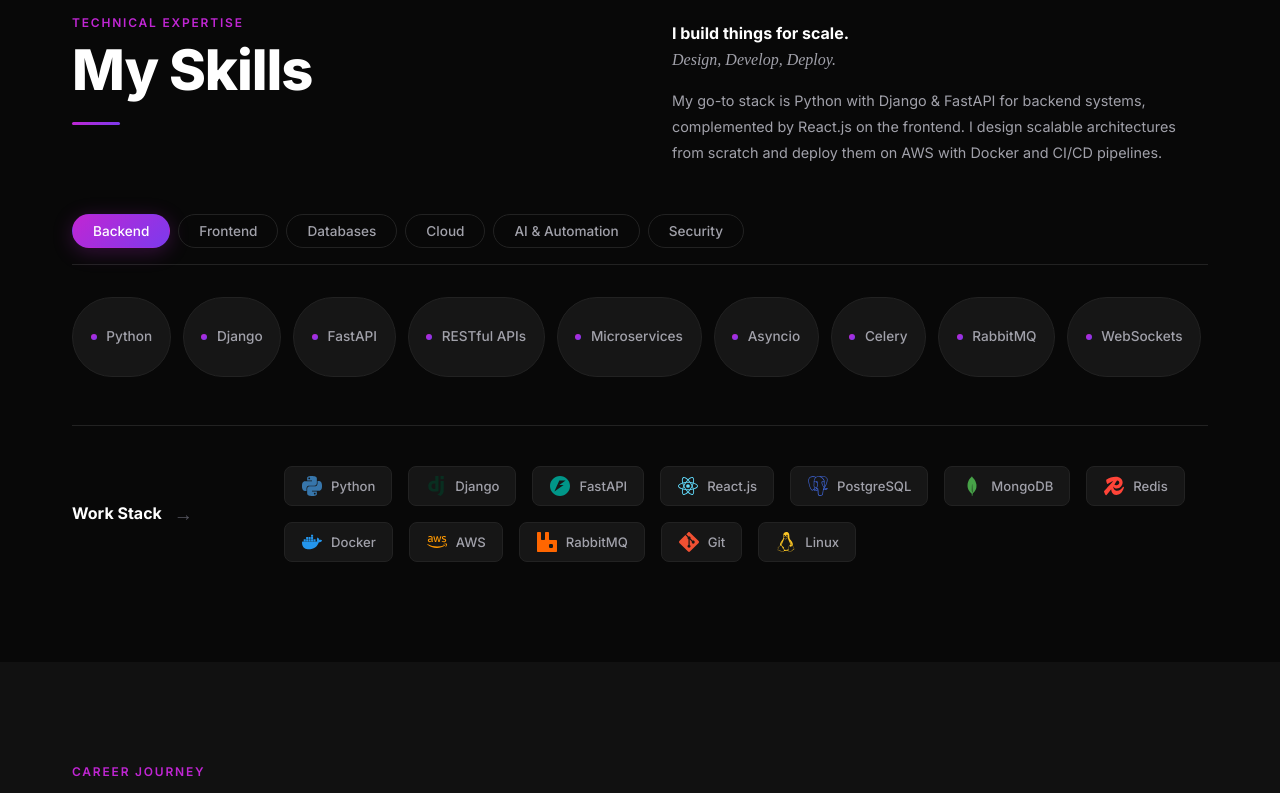
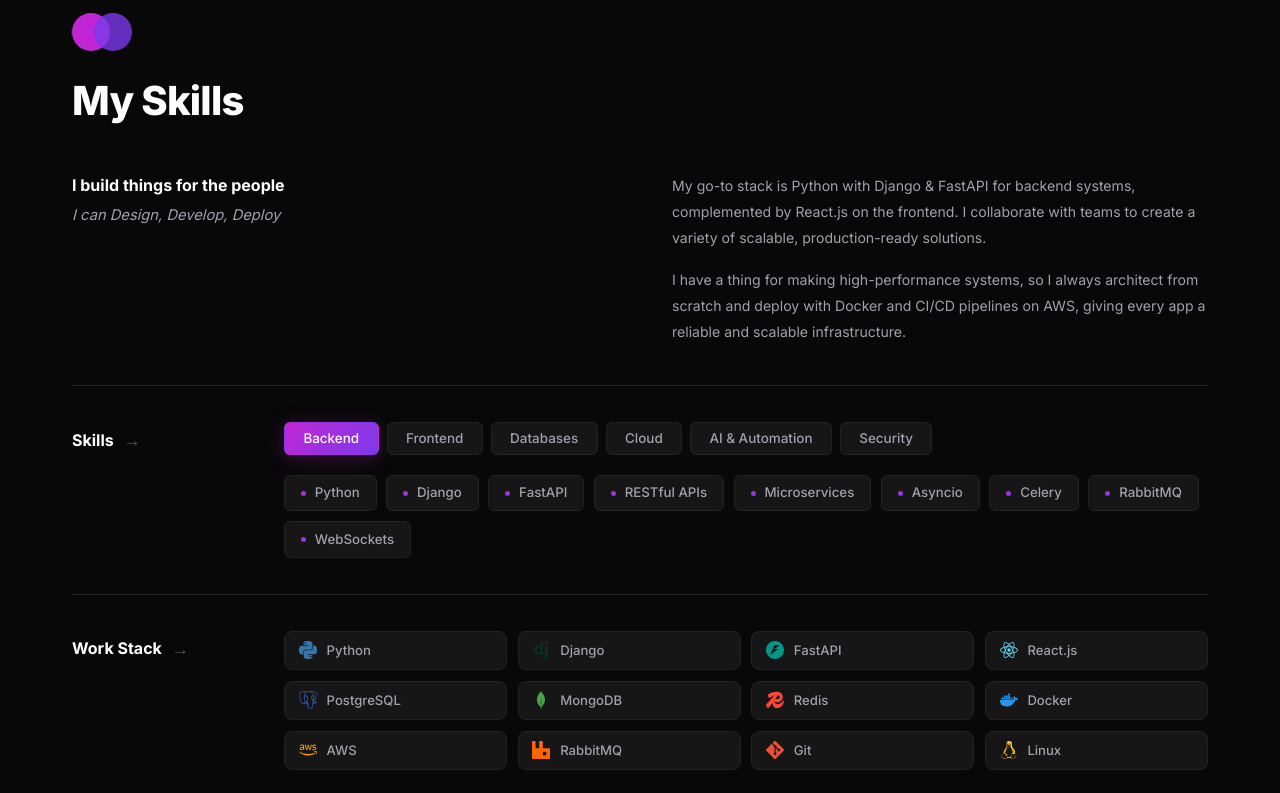
Before and after one commit to aswin071/Aswin-Portfolio, a React (Vite) app: page / in a window 1280 px wide. Shown: the part 1560-2353 px from the top of the page. Built offline with nearby package versions, Linux system fonts and the light colour scheme; a web font is replaced by a local one.

Commit message:
first commit

```diff
--- a/src/components/Skills.css
+++ b/src/components/Skills.css
@@ -1,49 +1,130 @@
+/* ─── Section ─────────────────────────────────────────────── */
 .skills-section {
   background: var(--bg-primary);
 }
 
-.skills-header {
+/* ─── Overlapping Circles Icon ─────────────────────────────── */
+.skills-icon {
+  position: relative;
+  width: 60px;
+  height: 40px;
+  margin-bottom: 1rem;
+}
+
+.sk-circle {
+  position: absolute;
+  width: 38px;
+  height: 38px;
+  border-radius: 50%;
+  top: 0;
+}
+
+.sk-circle-a {
+  background: #c026d3;
+  left: 0;
+}
+
+.sk-circle-b {
+  background: #7c3aed;
+  left: 22px;
+  opacity: 0.8;
+}
+
+/* ─── Title ────────────────────────────────────────────────── */
+.skills-title {
+  font-size: clamp(1.8rem, 4vw, 2.5rem);
+  font-weight: 800;
+  color: var(--text-primary);
+  letter-spacing: -0.02em;
+  margin-bottom: 2.5rem;
+}
+
+/* ─── Intro Row ────────────────────────────────────────────── */
+.skills-intro {
   display: grid;
   grid-template-columns: 1fr 1fr;
   gap: 4rem;
-  margin-bottom: 3rem;
+  padding-bottom: 2.5rem;
+  margin-bottom: 0;
+  border-bottom: 1px solid var(--border);
 }
 
-.skills-desc {
-  padding-top: 0.5rem;
+.skills-intro-bold {
+  font-size: 1rem;
+  font-weight: 700;
+  color: var(--text-primary);
+  margin-bottom: 0.35rem;
 }
 
-.skills-desc p:first-child {
-  font-size: 1rem;
-  font-weight: 600;
-  margin-bottom: 1rem;
-  color: var(--text-primary);
+.skills-intro-italic {
+  font-style: italic;
+  font-size: 0.92rem;
+  color: var(--text-secondary);
 }
 
-.skills-desc-body {
-  font-size: 0.9rem;
-  color: var(--text-secondary);
-  line-height: 1.8;
+.skills-intro-right {
+  display: flex;
+  flex-direction: column;
+  gap: 1rem;
 }
 
-/* Tabs */
+.skills-intro-right p {
+  font-size: 0.88rem;
+  color: var(--text-secondary);
+  line-height: 1.85;
+}
+
+/* ─── Row Layout ───────────────────────────────────────────── */
+.skills-row {
+  display: grid;
+  grid-template-columns: 180px 1fr;
+  gap: 2rem;
+  padding: 2.25rem 0;
+  border-bottom: 1px solid var(--border);
+  align-items: start;
+}
+
+.skills-row-last {
+  border-bottom: none;
+}
+
+.skills-row-label {
+  display: flex;
+  align-items: center;
+  gap: 0.6rem;
+  font-size: 1rem;
+  font-weight: 700;
+  color: var(--text-primary);
+  padding-top: 0.25rem;
+  white-space: nowrap;
+}
+
+.row-arrow {
+  color: var(--text-muted);
+  font-size: 1.1rem;
+}
+
+.skills-row-content {
+  display: flex;
+  flex-direction: column;
+  gap: 1.25rem;
+}
+
+/* ─── Tabs ─────────────────────────────────────────────────── */
 .skills-tabs {
   display: flex;
   gap: 0.5rem;
   flex-wrap: wrap;
-  margin-bottom: 2rem;
-  border-bottom: 1px solid var(--border);
-  padding-bottom: 1rem;
 }
 
 .skills-tab {
-  padding: 0.5rem 1.25rem;
-  background: transparent;
+  padding: 0.45rem 1.15rem;
+  background: var(--bg-card);
   border: 1px solid var(--border);
-  border-radius: 99px;
+  border-radius: 6px;
   color: var(--text-secondary);
   font-family: var(--font-sans);
-  font-size: 0.85rem;
+  font-size: 0.84rem;
   font-weight: 500;
   cursor: pointer;
   transition: var(--transition);
@@ -61,29 +142,28 @@
   box-shadow: 0 4px 20px #c026d340;
 }
 
-/* Skills grid */
+/* ─── Skills Pill Grid ─────────────────────────────────────── */
 .skills-grid {
   display: flex;
   flex-wrap: wrap;
-  gap: 0.75rem;
-  margin-bottom: 3rem;
-  min-height: 80px;
+  gap: 0.6rem;
+  min-height: 40px;
 }
 
 .skill-pill-card {
   display: inline-flex;
   align-items: center;
-  gap: 0.6rem;
-  padding: 0.5rem 1.1rem;
+  gap: 0.55rem;
+  padding: 0.42rem 1rem;
   background: var(--bg-card);
   border: 1px solid var(--border);
-  border-radius: 99px;
-  font-size: 0.85rem;
+  border-radius: 6px;
+  font-size: 0.83rem;
   font-weight: 500;
   color: var(--text-secondary);
   cursor: default;
   transition: var(--transition);
-  animation: fadeUp 0.4s ease both;
+  animation: fadeUp 0.35s ease both;
 }
 
 .skill-pill-card:hover {
@@ -94,48 +174,25 @@
 }
 
 .skill-dot {
-  width: 6px;
-  height: 6px;
+  width: 5px;
+  height: 5px;
   border-radius: 50%;
   background: var(--gradient);
   flex-shrink: 0;
 }
 
-/* Work Stack */
-.work-stack {
-  border-top: 1px solid var(--border);
-  padding-top: 2.5rem;
+/* ─── Work Stack Grid ──────────────────────────────────────── */
+.work-stack-grid {
   display: grid;
-  grid-template-columns: 180px 1fr;
-  gap: 2rem;
-  align-items: center;
-}
-
-.work-stack-label {
-  display: flex;
-  align-items: center;
-  gap: 0.75rem;
-  font-size: 1rem;
-  font-weight: 700;
-  color: var(--text-primary);
-}
-
-.arrow-label {
-  color: var(--text-muted);
-  font-size: 1.2rem;
-}
-
-.work-stack-grid {
-  display: flex;
-  flex-wrap: wrap;
-  gap: 1rem;
+  grid-template-columns: repeat(4, 1fr);
+  gap: 0.65rem;
 }
 
 .stack-item {
   display: flex;
   align-items: center;
-  gap: 0.5rem;
-  padding: 0.5rem 1rem;
+  gap: 0.55rem;
+  padding: 0.55rem 0.8rem;
   background: var(--bg-card);
   border: 1px solid var(--border);
   border-radius: var(--radius-sm);
@@ -158,16 +215,40 @@
   display: flex;
   align-items: center;
   justify-content: center;
-  width: 22px;
-  height: 22px;
+  width: 20px;
+  height: 20px;
   flex-shrink: 0;
 }
 
 .stack-name {
   font-size: 0.82rem;
+  line-height: 1;
 }
 
-@media (max-width: 768px) {
-  .skills-header { grid-template-columns: 1fr; gap: 1.5rem; }
-  .work-stack { grid-template-columns: 1fr; gap: 1.25rem; }
+/* ─── Responsive ───────────────────────────────────────────── */
+@media (max-width: 900px) {
+  .skills-intro {
+    grid-template-columns: 1fr;
+    gap: 1.5rem;
+  }
+  .skills-row {
+    grid-template-columns: 1fr;
+    gap: 1rem;
+  }
+  .work-stack-grid {
+    grid-template-columns: repeat(3, 1fr);
+  }
 }
+
+@media (max-width: 600px) {
+  .work-stack-grid {
+    grid-template-columns: repeat(2, 1fr);
+  }
+  .skills-title { margin-bottom: 1.75rem; }
+}
+
+@media (max-width: 400px) {
+  .skills-tab { font-size: 0.78rem; padding: 0.38rem 0.85rem; }
+  .stack-item { padding: 0.5rem 0.6rem; }
+  .stack-name { font-size: 0.78rem; }
+}
--- a/src/components/Skills.jsx
+++ b/src/components/Skills.jsx
@@ -1,8 +1,7 @@
 import { useState } from 'react';
 import {
   SiPython, SiDjango, SiFastapi, SiReact, SiPostgresql,
-  SiMongodb, SiRedis, SiDocker,
-  SiRabbitmq, SiGit, SiLinux,
+  SiMongodb, SiRedis, SiDocker, SiRabbitmq, SiGit, SiLinux,
 } from 'react-icons/si';
 import { FaAws } from 'react-icons/fa';
 import { skills, workStack } from '../data/portfolio';
@@ -10,11 +9,9 @@
 
 const ICON_MAP = {
   SiPython, SiDjango, SiFastapi, SiReact, SiPostgresql,
-  SiMongodb, SiRedis, SiDocker,
-  SiRabbitmq, SiGit, SiLinux,
+  SiMongodb, SiRedis, SiDocker, SiRabbitmq, SiGit, SiLinux,
   FaAws,
 };
-
 
 const categories = Object.keys(skills);
 
@@ -24,26 +21,42 @@
   return (
     <section id="skills" className="section skills-section">
       <div className="container">
-        <div className="skills-header">
-          <div>
-            <div className="section-eyebrow">Technical Expertise</div>
-            <h2 className="section-title">My Skills</h2>
-            <div className="divider" />
+
+        {/* Overlapping circles icon */}
+        <div className="skills-icon">
+          <div className="sk-circle sk-circle-a" />
+          <div className="sk-circle sk-circle-b" />
         </div>
-          <div className="skills-desc">
+
+        <h2 className="skills-title">My Skills</h2>
+
+        {/* Intro row */}
+        <div className="skills-intro">
+          <div className="skills-intro-left">
+            <p className="skills-intro-bold">I build things for the people</p>
+            <p className="skills-intro-italic">I can Design, Develop, Deploy</p>
+          </div>
+          <div className="skills-intro-right">
             <p>
-              <strong>I build things for scale.</strong><br />
-              <span className="italic-accent">Design, Develop, Deploy.</span>
+              My go-to stack is Python with Django &amp; FastAPI for backend systems,
+              complemented by React.js on the frontend. I collaborate with teams to
+              create a variety of scalable, production-ready solutions.
             </p>
-            <p className="skills-desc-body">
-              My go-to stack is Python with Django &amp; FastAPI for backend systems,
-              complemented by React.js on the frontend. I design scalable architectures
-              from scratch and deploy them on AWS with Docker and CI/CD pipelines.
+            <p>
+              I have a thing for making high-performance systems, so I always architect
+              from scratch and deploy with Docker and CI/CD pipelines on AWS, giving
+              every app a reliable and scalable infrastructure.
             </p>
           </div>
         </div>
 
-        {/* Category tabs */}
+        {/* Skills row */}
+        <div className="skills-row">
+          <div className="skills-row-label">
+            <span>Skills</span>
+            <span className="row-arrow">→</span>
+          </div>
+          <div className="skills-row-content">
             <div className="skills-tabs">
               {categories.map((cat) => (
                 <button
@@ -55,8 +68,6 @@
                 </button>
               ))}
             </div>
-
-        {/* Skills grid */}
             <div className="skills-grid">
               {skills[active].map((skill, i) => (
                 <div
@@ -69,16 +80,19 @@
                 </div>
               ))}
             </div>
+          </div>
+        </div>
 
-        {/* Work Stack */}
-        <div className="work-stack">
-          <div className="work-stack-label">
+        {/* Work Stack row */}
+        <div className="skills-row skills-row-last">
+          <div className="skills-row-label">
             <span>Work Stack</span>
-            <span className="arrow-label">→</span>
+            <span className="row-arrow">→</span>
           </div>
+          <div className="skills-row-content">
             <div className="work-stack-grid">
               {workStack.map((item) => {
-              const IconComponent = ICON_MAP[item.iconKey];
+                const Icon = ICON_MAP[item.iconKey];
                 return (
                   <div
                     key={item.name}
@@ -86,9 +100,7 @@
                     style={{ '--icon-color': item.color }}
                   >
                     <span className="stack-icon">
-                    {IconComponent && (
-                      <IconComponent size={20} color={item.color} />
-                    )}
+                      {Icon && <Icon size={18} color={item.color} />}
                     </span>
                     <span className="stack-name">{item.name}</span>
                   </div>
@@ -97,6 +109,8 @@
             </div>
           </div>
         </div>
+
+      </div>
     </section>
   );
 }
```
Lines whose indentation alone changed are shown as unchanged.
